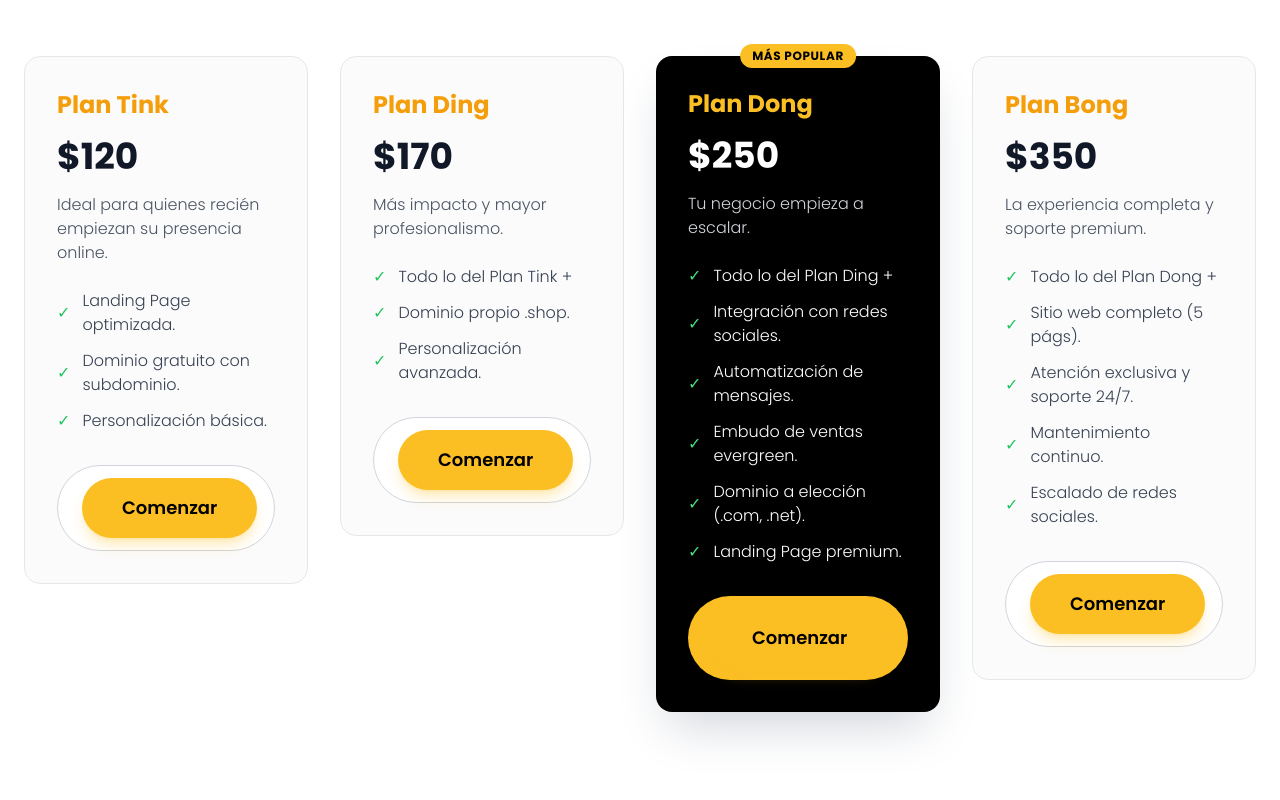
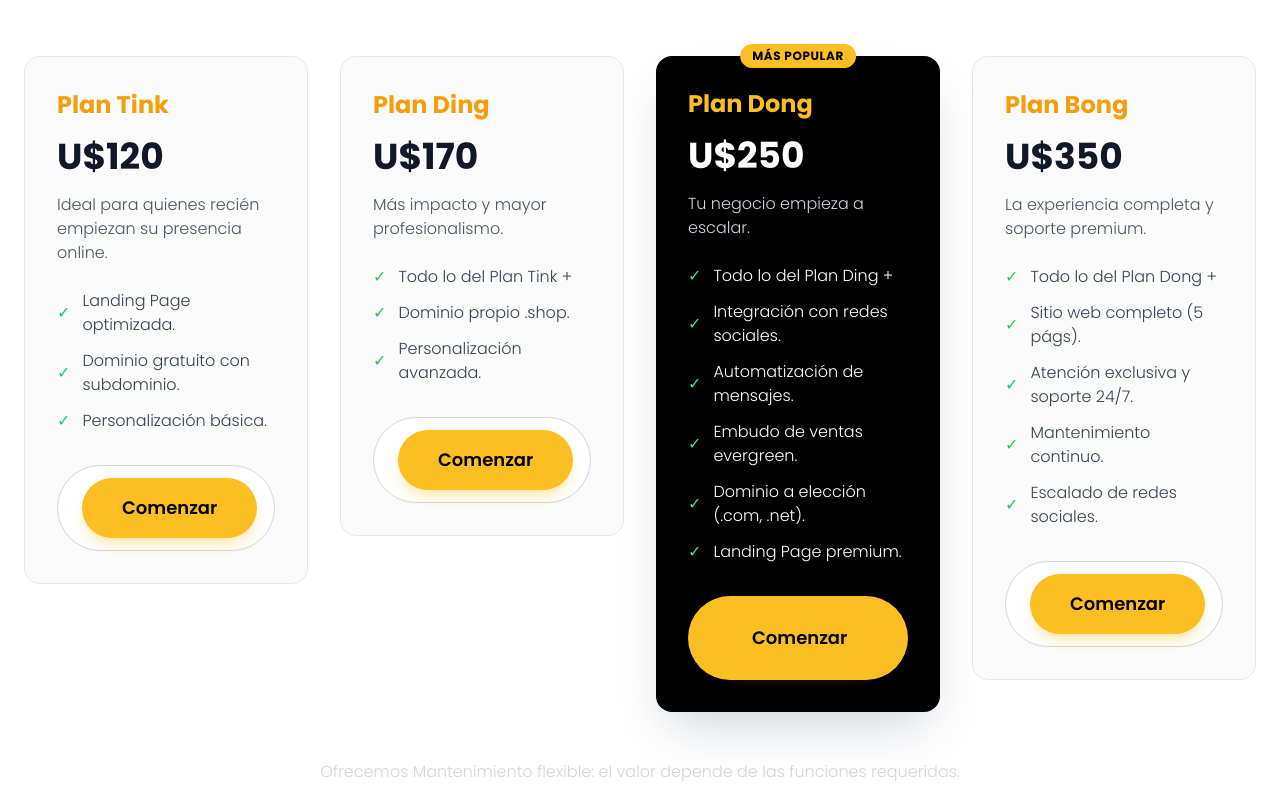
Before and after one commit to juanmamerodio/juanmamerodio.github.io, a plain HTML site: page index.html in a window 1280 px wide. Shown: the part 1620-2420 px from the top of the page. Drawn offline with nearby package versions, Linux system fonts and the light colour scheme.

Commit message:
Prices changes

```diff
--- a/index.html
+++ b/index.html
@@ -96,7 +96,7 @@
                     <!-- Plan Tink -->
                     <div class="bg-gray-50/70 p-8 rounded-2xl border border-gray-200 card-hover-effect" data-aos="fade-up" data-aos-delay="100">
                         <h3 class="text-2xl font-bold text-amber-500">Plan Tink</h3>
-                        <p class="text-4xl font-bold my-4 text-gray-900">$120</p>
+                        <p class="text-4xl font-bold my-4 text-gray-900">U$120</p>
                         <p class="text-gray-600 mb-6 font-light">Ideal para quienes recién empiezan su presencia online.</p>
                         <ul class="space-y-3 text-gray-700 font-light">
                             <li class="flex items-center"><span class="text-green-500 mr-3">✓</span> Landing Page optimizada.</li>
@@ -106,13 +106,13 @@
                         <button class="w-full mt-8 bg-white text-black border border-gray-300 font-semibold py-3 px-6 rounded-full hover:bg-gray-100 transition-colors duration-300"><a href="https://wa.me/3489524105?text=Quiero%20mi%20pagina%20web%20DELTA%20TINK!
                 " class="bg-amber-400 text-black font-semibold py-4 px-10 rounded-full text-lg premium-button inline-block shadow-lg shadow-amber-400/30 hover:bg-amber-500">
                     Comenzar
-                </a></button>
+                </a></button><br>
                     </div>
 
                     <!-- Plan Ding -->
                     <div class="bg-gray-50/70 p-8 rounded-2xl border border-gray-200 card-hover-effect" data-aos="fade-up" data-aos-delay="200">
                         <h3 class="text-2xl font-bold text-amber-500">Plan Ding</h3>
-                        <p class="text-4xl font-bold my-4 text-gray-900">$170</p>
+                        <p class="text-4xl font-bold my-4 text-gray-900">U$170</p>
                         <p class="text-gray-600 mb-6 font-light">Más impacto y mayor profesionalismo.</p>
                         <ul class="space-y-3 text-gray-700 font-light">
                             <li class="flex items-center"><span class="text-green-500 mr-3">✓</span> Todo lo del Plan Tink +</li>
@@ -129,7 +129,7 @@
                     <div class="bg-black text-white p-8 rounded-2xl relative card-hover-effect shadow-2xl shadow-gray-300" data-aos="fade-up" data-aos-delay="300">
                         <span class="absolute top-0 -translate-y-1/2 left-1/2 -translate-x-1/2 bg-amber-400 text-black text-xs font-bold px-3 py-1 rounded-full uppercase tracking-wider">Más Popular</span>
                         <h3 class="text-2xl font-bold text-amber-400">Plan Dong</h3>
-                        <p class="text-4xl font-bold my-4">$250</p>
+                        <p class="text-4xl font-bold my-4">U$250</p>
                         <p class="text-gray-300 mb-6 font-light">Tu negocio empieza a escalar.</p>
                         <ul class="space-y-3 font-light">
                             <li class="flex items-center"><span class="text-green-400 mr-3">✓</span> Todo lo del Plan Ding +</li>
@@ -148,7 +148,7 @@
                     <!-- Plan Bong -->
                     <div class="bg-gray-50/70 p-8 rounded-2xl border border-gray-200 card-hover-effect" data-aos="fade-up" data-aos-delay="400">
                         <h3 class="text-2xl font-bold text-amber-500">Plan Bong</h3>
-                        <p class="text-4xl font-bold my-4 text-gray-900">$350</p>
+                        <p class="text-4xl font-bold my-4 text-gray-900">U$350</p>
                         <p class="text-gray-600 mb-6 font-light">La experiencia completa y soporte premium.</p>
                         <ul class="space-y-3 text-gray-700 font-light">
                             <li class="flex items-center"><span class="text-green-500 mr-3">✓</span> Todo lo del Plan Dong +</li>
@@ -162,7 +162,7 @@
                     Comenzar
                 </a></button>
                     </div>
-                </div>
+                </div> <br><br><p class = "text-center text-gray-300 mb-10 font-light">Ofrecemos Mantenimiento flexible: el valor depende de las funciones requeridas.</p>
             </div>
         </section>
 
```
